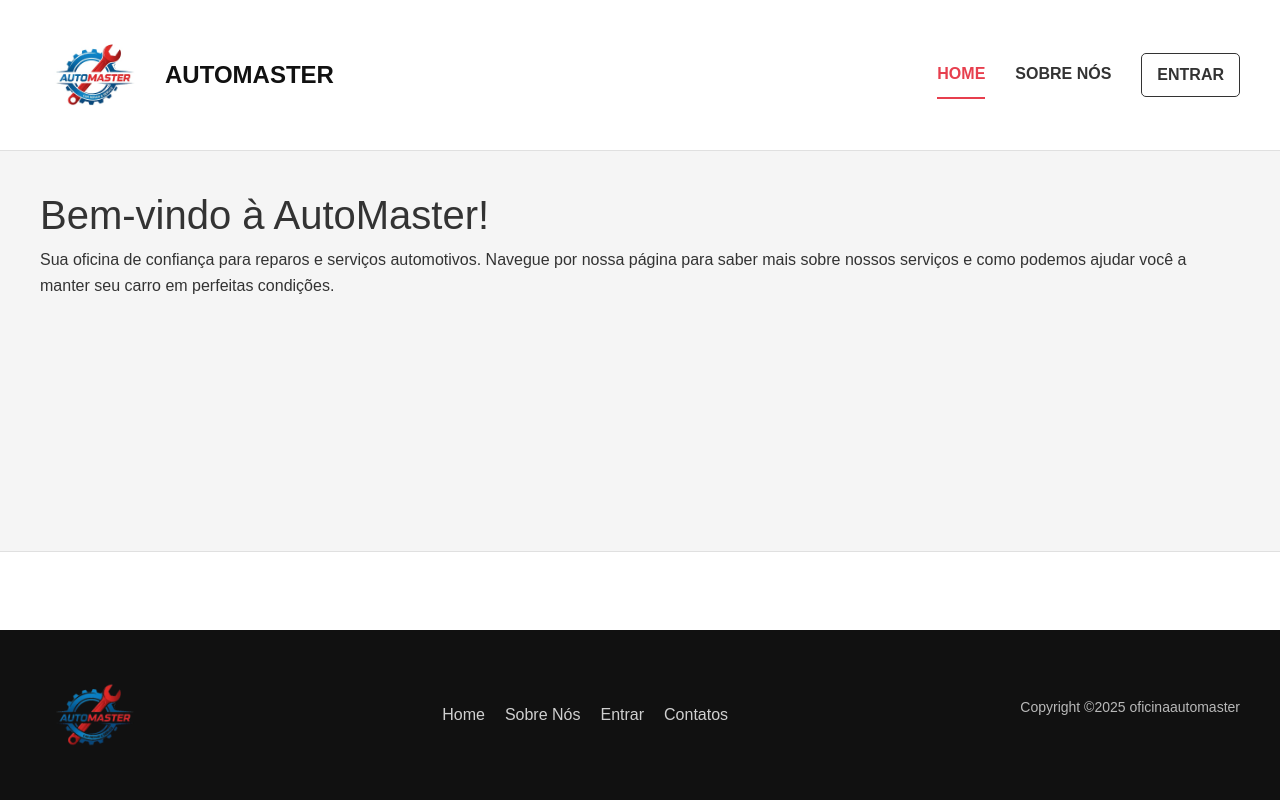
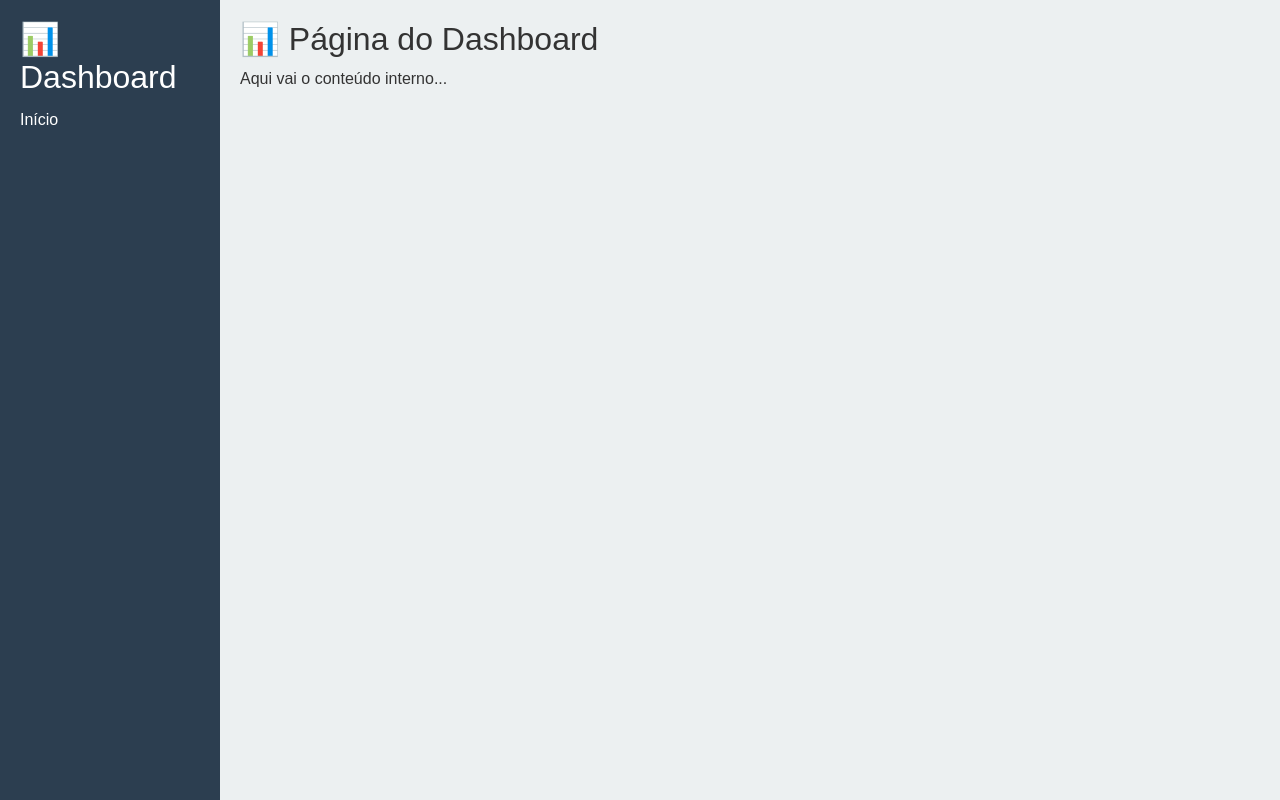
Before and after one commit to FernandaCVNunes/pjAutomaster, a React (Create React App) app: page /dashboard in a window 1280 px wide. Built offline with nearby package versions, Linux system fonts and the light colour scheme.

Commit message:
Criando um esqueleto para o dashboard

```diff
--- a/package.json
+++ b/package.json
@@ -18,6 +18,7 @@
     "nodemon": "^3.1.10",
     "react": "^19.1.1",
     "react-dom": "^19.1.1",
+    "react-router-dom": "^7.8.1",
     "react-scripts": "5.0.1",
     "simple-git": "^3.28.0",
     "string": "^3.3.3",
--- /dev/null
+++ b/src/AppRoutes.jsx
@@ -0,0 +1,19 @@
+import { Route, Routes } from "react-router-dom";
+import App from "./App"
+import DashboardLayout from "./layouts/DashboardLayout";
+import Dashboard from "./pages/Dashboard";
+
+export default function AppRoutes() {
+    return(
+        <Routes>
+            <Route path="/" element={<App />}>
+                {/*Rotas para as paginas da home, como a de login*/}
+            </Route>
+
+            <Route element={<DashboardLayout />}>
+                <Route path="/dashboard" element={<Dashboard/>}/>
+                {/*Rotas para as paginas do deshboard*/}
+            </Route>
+        </Routes>
+    )
+}
--- /dev/null
+++ b/src/css/dashboard.css
@@ -0,0 +1,28 @@
+.dashboard-container {
+  display: flex;
+  min-height: 100vh;
+}
+
+.sidebar {
+  width: 220px;
+  background-color: #2c3e50;
+  color: #fff;
+  padding: 20px;
+}
+
+.sidebar nav a {
+  display: block;
+  color: #fff;
+  margin: 10px 0;
+  text-decoration: none;
+}
+
+.sidebar nav a:hover {
+  text-decoration: underline;
+}
+
+.dashboard-content {
+  flex: 1;
+  padding: 20px;
+  background-color: #ecf0f1;
+}
--- a/src/index.js
+++ b/src/index.js
@@ -1,10 +1,13 @@
 import React from 'react';
 import ReactDOM from 'react-dom/client';
-import App from './App';
+import AppRoutes from './AppRoutes'
+import { BrowserRouter } from 'react-router-dom';
 
 const root = ReactDOM.createRoot(document.getElementById('root'));
 root.render(
   <React.StrictMode>
-    <App />
+    <BrowserRouter>
+      <AppRoutes/>
+    </BrowserRouter>
   </React.StrictMode>
 );
--- /dev/null
+++ b/src/layouts/DashboardLayout.jsx
@@ -0,0 +1,20 @@
+import { Link, Outlet } from 'react-router-dom';
+import '../css/dashboard.css'
+
+export default function DashboardLayout () {
+    return (
+        <div className="dashboard-container">
+        <aside className="sidebar">
+            <h2>📊 Dashboard</h2>
+            <nav>
+            <Link to="/dashboard">Início</Link>
+            {/*Aqui colocaremos os menus*/}
+            </nav>
+        </aside>
+
+        <main className="dashboard-content">
+            <Outlet />
+        </main>
+        </div>
+  );
+}
--- a/src/mastepage.jsx
+++ b/src/mastepage.jsx
@@ -1,4 +1,3 @@
-import React from 'react';
 import Header from './components/header.jsx';
 import Footer from './components/footer.jsx';
 
--- /dev/null
+++ b/src/pages/Dashboard.jsx
@@ -0,0 +1,10 @@
+import '../css/dashboard.css'
+
+export default function Dashboard() {
+    return(
+        <div className="dashboard">
+            <h2>📊 Página do Dashboard</h2>
+            <p>Aqui vai o conteúdo interno...</p>
+        </div>
+    )
+}
```
Also changed, not shown: 2 other files (tests, documents, lock files or other folders).
